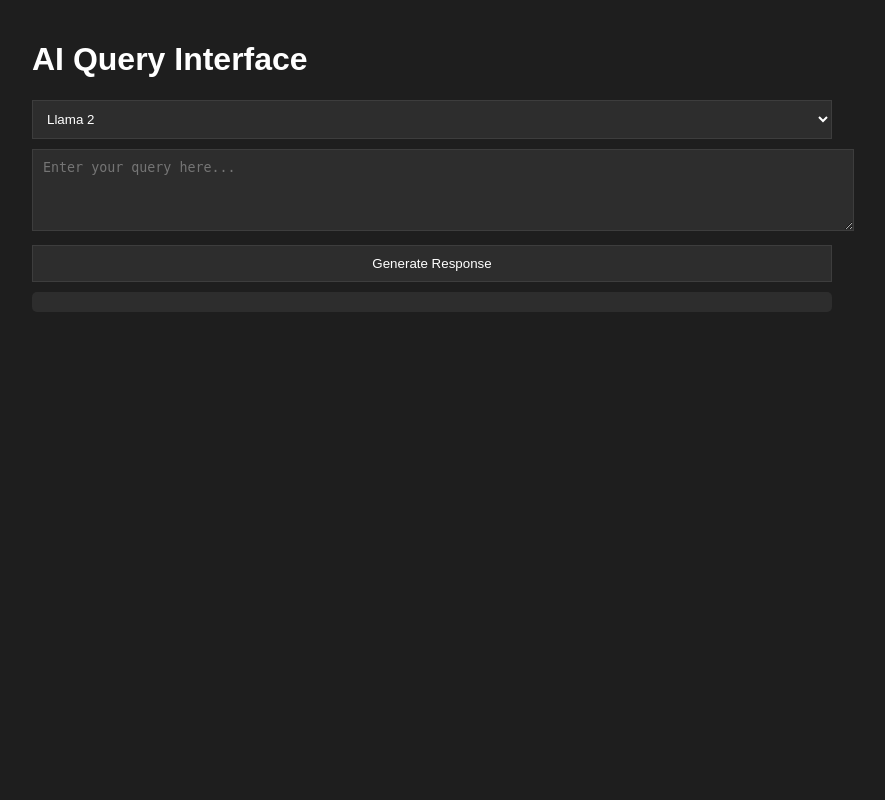
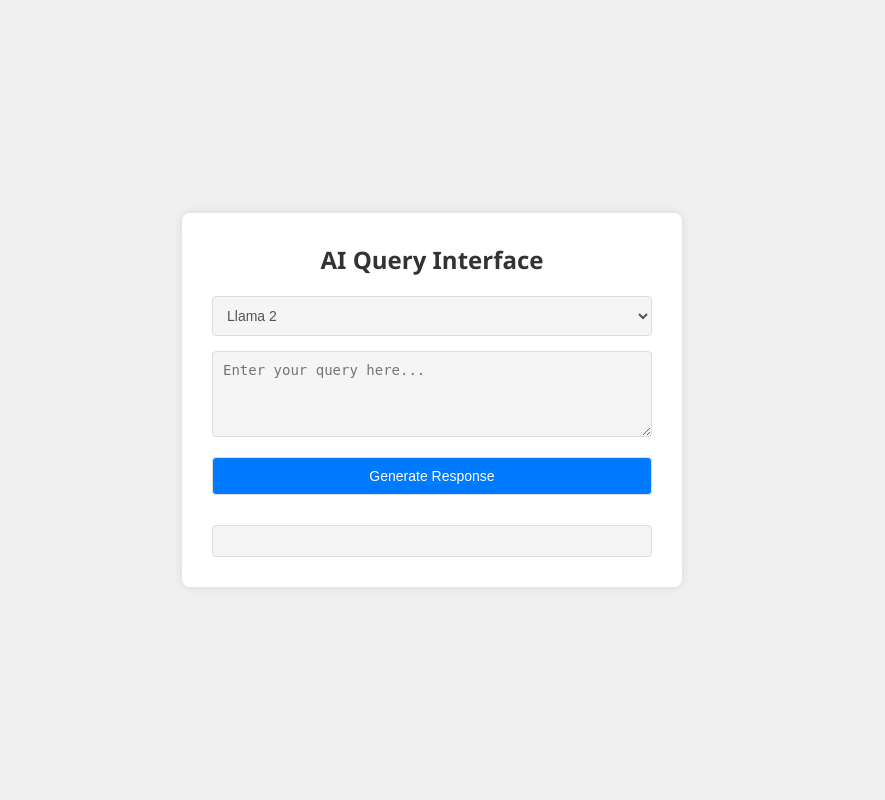
Before and after one commit to gali1/pages, a Flask app: page / in a window 1280 px wide. Shown: the whole page, without its empty margins (208-1093 px from the left). Run offline with Flask 2, Linux system fonts and the light colour scheme.

Commit message:
Update html page and code.

```diff
--- a/main.py
+++ b/main.py
@@ -29,7 +29,6 @@ import os
 from flask import Flask, render_template, request, jsonify
 import requests
 from dotenv import load_dotenv
-# from werkzeug.urls import quote  # Import quote instead of url_quote
 
 # Load environment variables from .env file
 load_dotenv()
@@ -40,6 +39,9 @@ app = Flask(__name__)
 # Retrieve OLLAMA_API_URL from environment variables, default to local endpoint
 OLLAMA_API_URL = os.getenv('OLLAMA_API_URL', 'http://localhost:11434/api/generate')
 
+# Use a requests Session for connection pooling
+session = requests.Session()
+
 @app.route('/')
 def index():
     """Render the index.html template."""
@@ -48,22 +50,28 @@ def index():
 @app.route('/generate', methods=['POST'])
 def generate():
     """Handle POST requests to generate responses using the external API."""
-    data = request.json
-    prompt = data['prompt']
-    model = data['model']
+    try:
+        data = request.json
+        prompt = data['prompt']
+        model = data['model']
 
-    # Send POST request to external API
-    response = requests.post(OLLAMA_API_URL, json={
-        'model': model,
-        'prompt': prompt,
-        'stream': False
-    })
+        # Send POST request to external API using session
+        response = session.post(OLLAMA_API_URL, json={
+            'model': model,
+            'prompt': prompt,
+            'stream': False
+        })
 
-    # Check response status and return JSON response
-    if response.status_code == 200:
+        # Check response status and return JSON response
+        response.raise_for_status()
         return jsonify({'response': response.json()['response']})
-    else:
-        return jsonify({'error': 'Failed to generate response'}), 500
+
+    except requests.exceptions.RequestException as e:
+        return jsonify({'error': f'Request to external API failed: {str(e)}'}), 500
+
+    except KeyError as e:
+        return jsonify({'error': f'Missing required parameter: {str(e)}'}), 400
 
 if __name__ == '__main__':
-    app.run(debug=True, host='0.0.0.0', port=9898)
+    # Run the application in production mode
+    app.run(debug=False, host='0.0.0.0', port=9898)
--- a/templates/index.html
+++ b/templates/index.html
@@ -5,40 +5,85 @@
     <meta name="viewport" content="width=device-width, initial-scale=1.0">
     <title>AI Query Interface</title>
     <style>
+        /* Reset default margin and padding */
+        * {
+            margin: 0;
+            padding: 0;
+            box-sizing: border-box;
+        }
+
         body {
-            font-family: Arial, sans-serif;
-            max-width: 800px;
-            margin: 0 auto;
-            padding: 20px;
-            background-color: #1e1e1e;
-            color: #ffffff;
+            font-family: 'Segoe UI', Tahoma, Geneva, Verdana, sans-serif;
+            background-color: #f0f0f0;
+            display: flex;
+            justify-content: center;
+            align-items: center;
+            height: 100vh;
+            margin: 0;
         }
+
+        .container {
+            max-width: 500px;
+            width: 100%;
+            background-color: #ffffff;
+            padding: 30px;
+            border-radius: 8px;
+            box-shadow: 0px 0px 10px rgba(0, 0, 0, 0.1);
+        }
+
+        h1 {
+            font-size: 24px;
+            margin-bottom: 20px;
+            text-align: center;
+            color: #333333;
+        }
+
         select, textarea, button {
             width: 100%;
             padding: 10px;
-            margin-bottom: 10px;
-            background-color: #2d2d2d;
+            margin-bottom: 15px;
+            border: 1px solid #dddddd;
+            border-radius: 4px;
+            background-color: #f5f5f5;
+            font-size: 14px;
+            color: #555555;
+        }
+
+        button {
+            background-color: #007bff;
             color: #ffffff;
-            border: 1px solid #3d3d3d;
+            cursor: pointer;
+            transition: background-color 0.3s ease;
         }
+
+        button:hover {
+            background-color: #0056b3;
+        }
+
         #response {
+            margin-top: 15px;
+            padding: 15px;
+            background-color: #f5f5f5;
+            border: 1px solid #dddddd;
+            border-radius: 4px;
             white-space: pre-wrap;
-            background-color: #2d2d2d;
-            padding: 10px;
-            border-radius: 5px;
+            font-size: 14px;
+            color: #333333;
         }
     </style>
 </head>
 <body>
+    <div class="container">
         <h1>AI Query Interface</h1>
         <select id="model">
             <option value="llama2">Llama 2</option>
-        <option value="gpt4all">GPT4All</option>
+            <option value="mistral">Mistral</option>
             <option value="vicuna">Vicuna</option>
         </select>
         <textarea id="prompt" rows="4" placeholder="Enter your query here..."></textarea>
         <button onclick="generateResponse()">Generate Response</button>
         <div id="response"></div>
+    </div>
 
     <script>
         async function generateResponse() {
```
Lines whose indentation alone changed are shown as unchanged.
